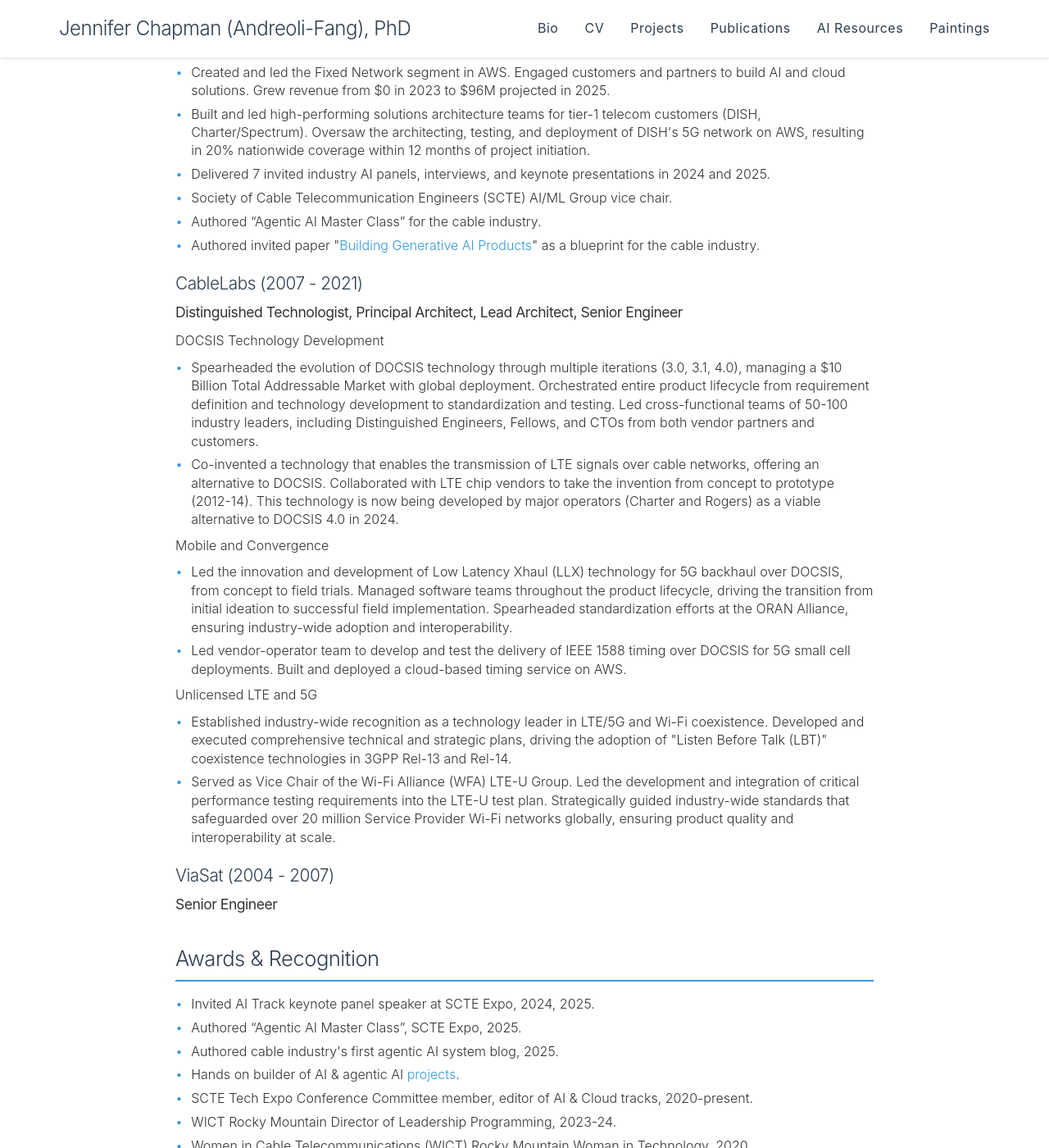
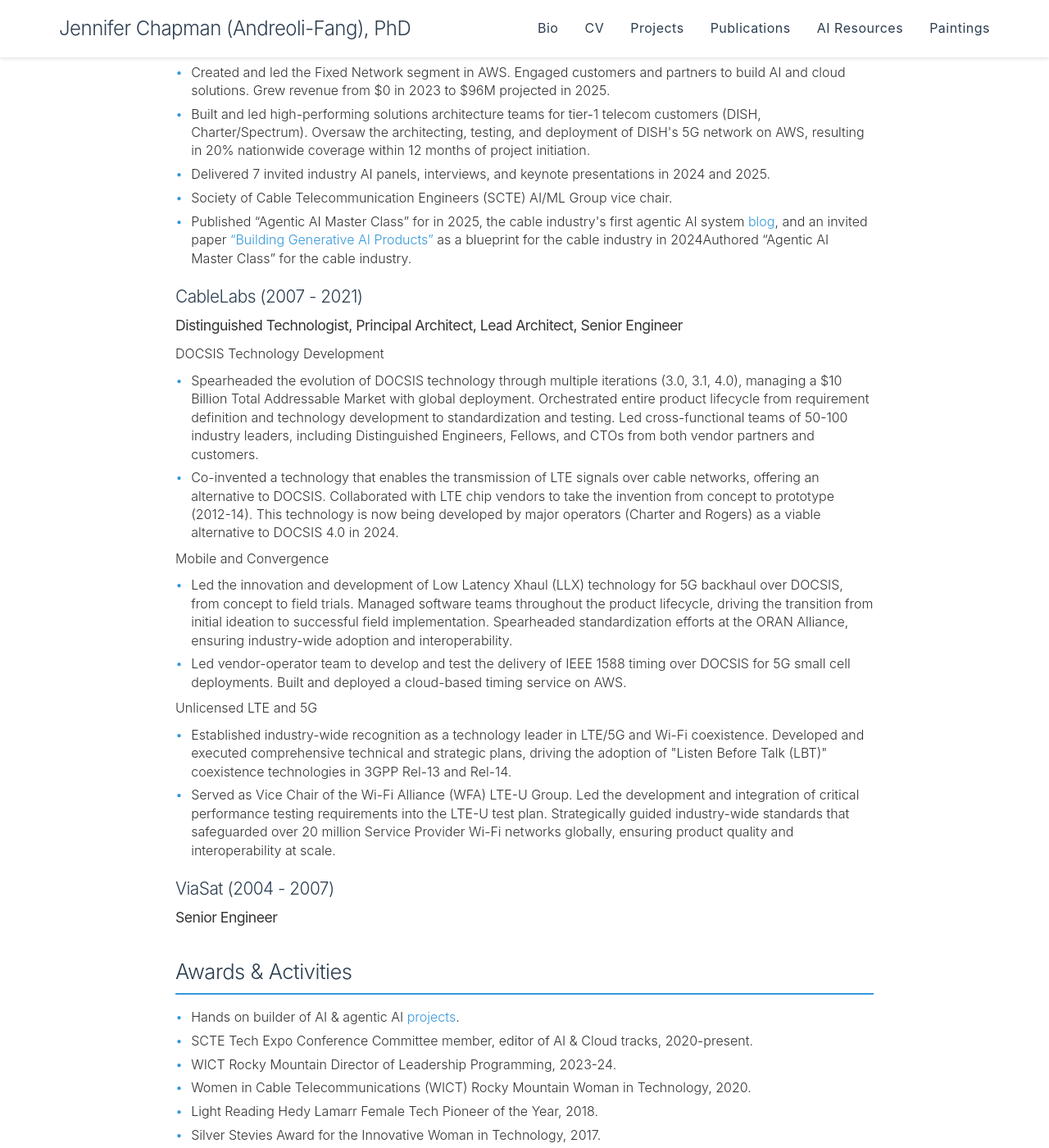
Before and after one commit to nextjen-ai/nextjen-ai.github.io, a Jekyll site: the page built from cv.md, in a window 1280 px wide and 1400 px high, scrolled down 867 px. Shown: the whole window at 82% size. Built offline with Jekyll 4.4.1, drawn with Linux system fonts in a browser that asks for light colours.

Commit message:
Updated cv page

```diff
--- a/_includes/cv-content.html
+++ b/_includes/cv-content.html
@@ -26,8 +26,7 @@
         <li>Built and led high-performing solutions architecture teams for tier-1 telecom customers (DISH, Charter/Spectrum). Oversaw the architecting, testing, and deployment of DISH's 5G network on AWS, resulting in 20% nationwide coverage within 12 months of project initiation.</li>
         <li>Delivered 7 invited industry AI panels, interviews, and keynote presentations in 2024 and 2025.</li>
         <li>Society of Cable Telecommunication Engineers (SCTE) AI/ML Group vice chair.</li>
-        <li>Authored “Agentic AI Master Class” for the cable industry.</li>
-        <li>Authored invited paper "<a href="https://www.nctatechnicalpapers.com/Paper/2024/AI09_AndreoliFang_6742_paper" target="_blank">Building Generative AI Products</a>" as a blueprint for the cable industry.</li>
+        <li>Published “Agentic AI Master Class” for in 2025, the cable industry's first agentic AI system <a href="https://aws.amazon.com/blogs/industries/accelerating-docsis-4-0-adoption-with-generative-ai-on-aws/" target="_blank">blog</a>, and an invited paper <a href="https://www.nctatechnicalpapers.com/Paper/2024/AI09_AndreoliFang_6742_paper" target="_blank">“Building Generative AI Products”</a> as a blueprint for the cable industry in 2024Authored “Agentic AI Master Class” for the cable industry.</li>
     </ul>
 
     <h3>CableLabs (2007 - 2021)</h3>
@@ -53,11 +52,8 @@
 </section>
 
 <section class="cv-section">
-    <h2>Awards & Recognition</h2>
+    <h2>Awards & Activities</h2>
     <ul>
-        <li>Invited AI Track keynote panel speaker at SCTE Expo, 2024, 2025.</li>
-        <li>Authored “Agentic AI Master Class”, SCTE Expo, 2025.</li>
-        <li>Authored cable industry's first agentic AI system blog, 2025.</li>
         <li>Hands on builder of AI & agentic AI <a href="https://nextjen.ai/projects/" target="_blank">projects</a>.</li>
         <li>SCTE Tech Expo Conference Committee member, editor of AI & Cloud tracks, 2020-present.</li>
         <li>WICT Rocky Mountain Director of Leadership Programming, 2023-24.</li>
```
